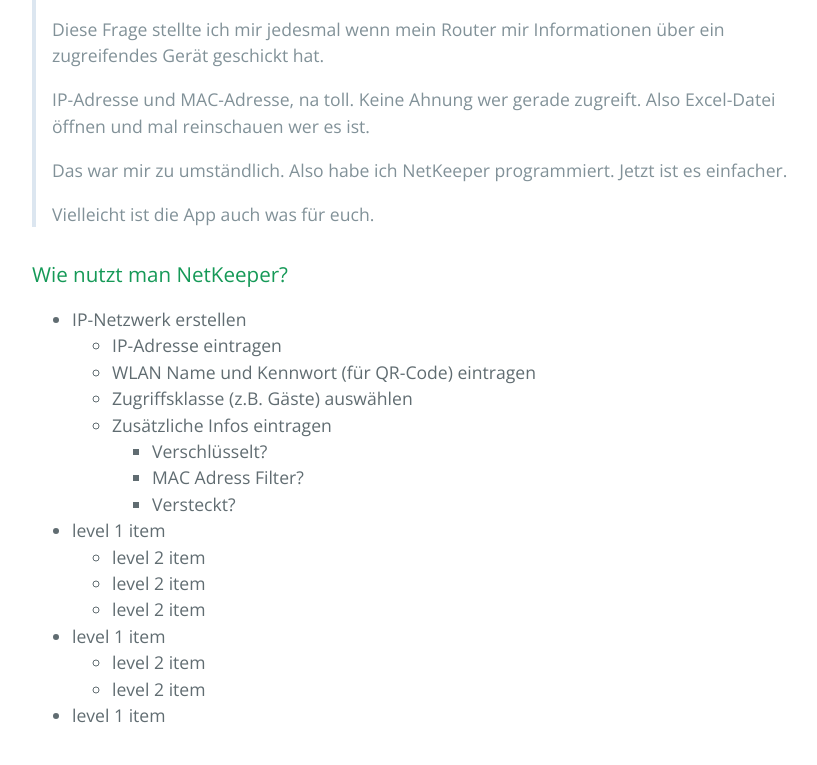
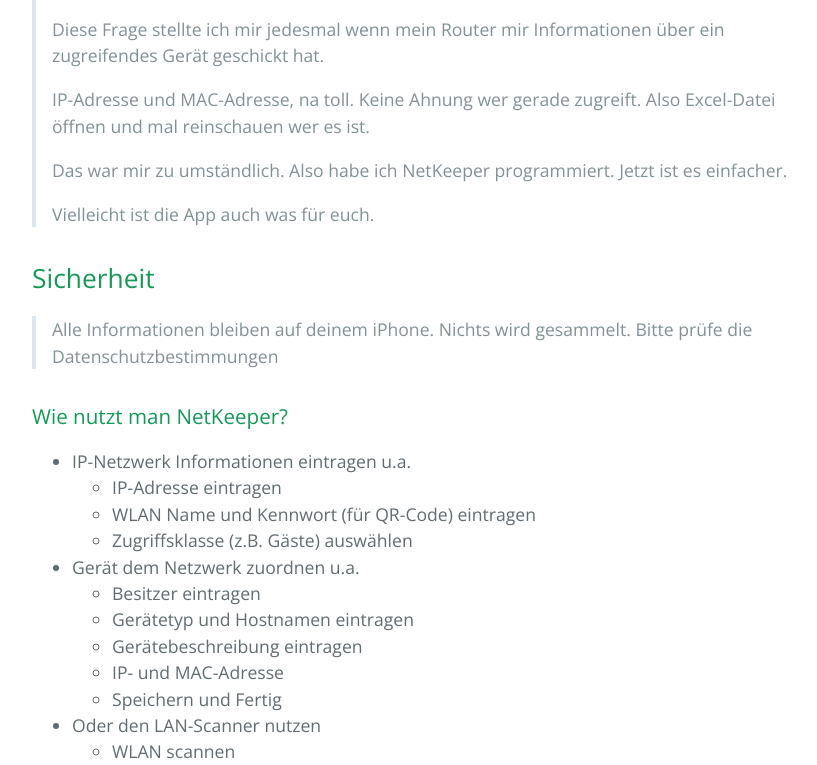
Before and after one commit to IGSolutions/netkeeper, a Jekyll site: the page built from index.md, in a window 1280 px wide and 1400 px high, scrolled down 942 px. Shown: the top 765 px of the window, without its empty margins (192-1009 px from the left). Built offline with Jekyll 4.4.1, drawn with Linux system fonts in a browser that asks for light colours; some of the changed text lies outside the part shown.

Commit message:
Update index.md

```diff
--- a/index.md
+++ b/index.md
@@ -29,25 +29,27 @@ Die App ist für Alle, die den Überblick über die Geräte behalten wollen, die
 >
 > Vielleicht ist die App auch was für euch.
 
+## Sicherheit
+> Alle Informationen bleiben auf deinem iPhone. Nichts wird gesammelt.
+> Bitte prüfe die Datenschutzbestimmungen
 
 ### Wie nutzt man NetKeeper?
 
-- IP-Netzwerk erstellen
+- IP-Netzwerk Informationen eintragen u.a.
   - IP-Adresse eintragen
   - WLAN Name und Kennwort (für QR-Code) eintragen
   - Zugriffsklasse (z.B. Gäste) auswählen
-  - Zusätzliche Infos eintragen
-    - Verschlüsselt?
-    - MAC Adress Filter?
-    - Versteckt?
-- level 1 item
-  - level 2 item
-  - level 2 item
-  - level 2 item
-- level 1 item
-  - level 2 item
-  - level 2 item
-- level 1 item
+- Gerät dem Netzwerk zuordnen u.a.
+  - Besitzer eintragen
+  - Gerätetyp und Hostnamen eintragen
+  - Gerätebeschreibung eintragen
+  - IP- und MAC-Adresse
+  - Speichern und Fertig
+- Oder den LAN-Scanner nutzen
+  - WLAN scannen
+  - gefundene Geräte übernehmen
+  - Benötigte Infos eintragen
+  - Speichern und Fertig
 
 ### Small image
 
```
